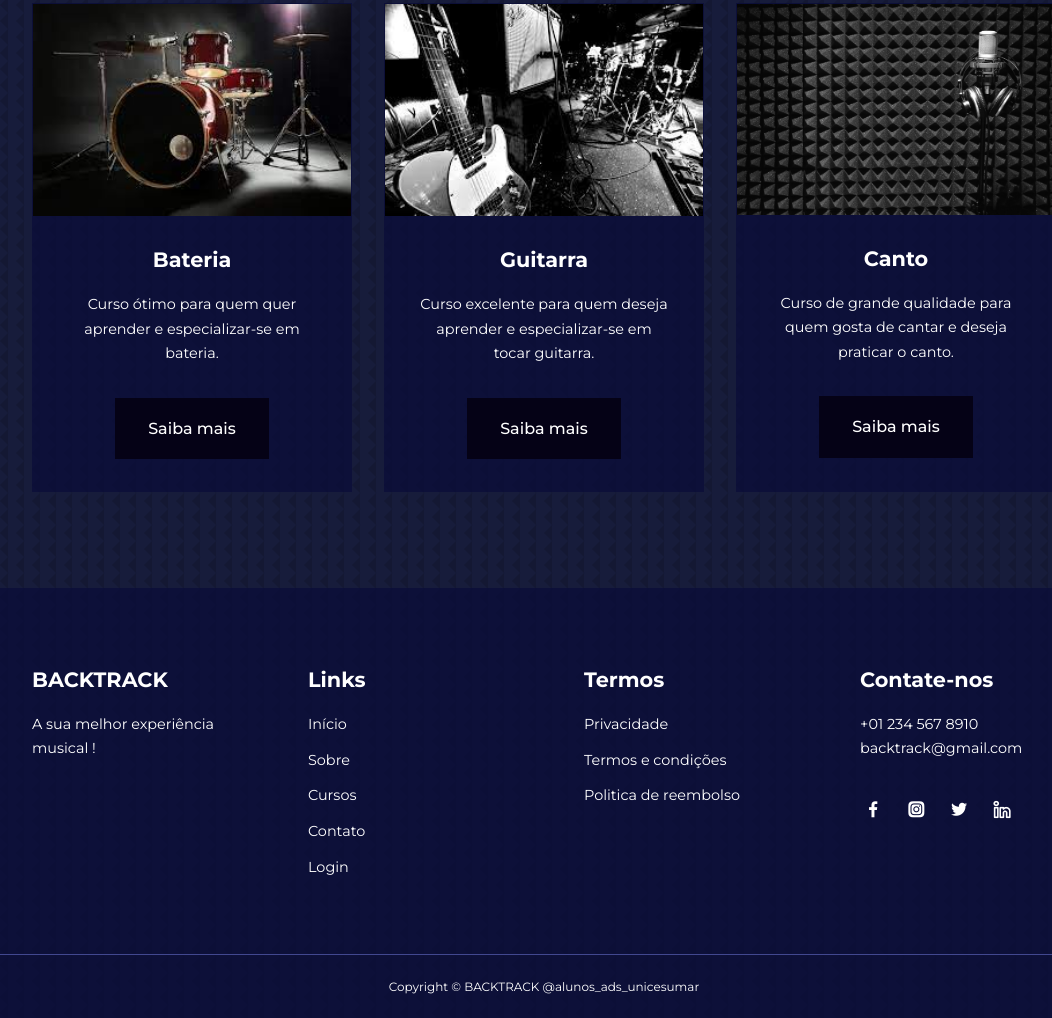
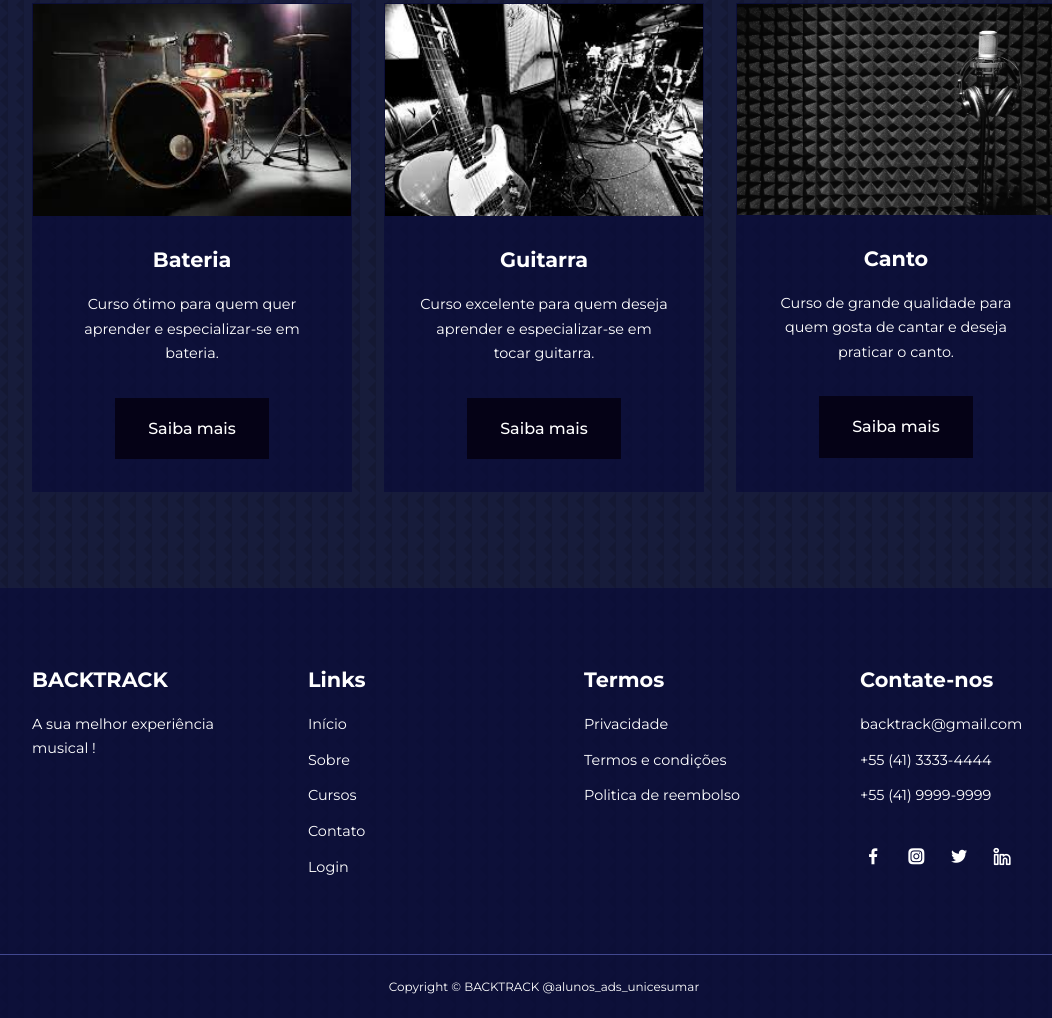
Before and after one commit to LucasTaborda99/backtrack_aep2_front_end_template, a plain HTML site: page multipage-website/courses.html in a window 1280 px wide. Shown: the part 211-1229 px from the top of the page, without its empty margins (96-1148 px from the left). Drawn offline with nearby package versions, Linux system fonts and the light colour scheme.

Commit message:
Update courses.html

```diff
--- a/multipage-website/courses.html
+++ b/multipage-website/courses.html
@@ -120,11 +120,14 @@
       </div>
 
       <div class="footer__4">
-        <h4>Contate-nos</h4>
-        <div>
-          <p>+01 234 567 8910</p>
-          <p>backtrack@gmail.com</p>
-        </div>
+            <h4>Contate-nos</h4>
+            <div>
+              <ul class="permalinks">
+              <li><a href="mailto:backtrack@gmail.com?subject=BACKTRACK%20-%20Contato">backtrack@gmail.com</a></li>
+              <li><a href="tel:+55 (41) 3333-4444">+55 (41) 3333-4444</a></li>
+              <li><a href="tel:+55 (41) 9999-9999">+55 (41) 9999-9999</a></li>
+            </ul>
+            </div>
 
         <ul class="footer__socials">
           <li>
```
